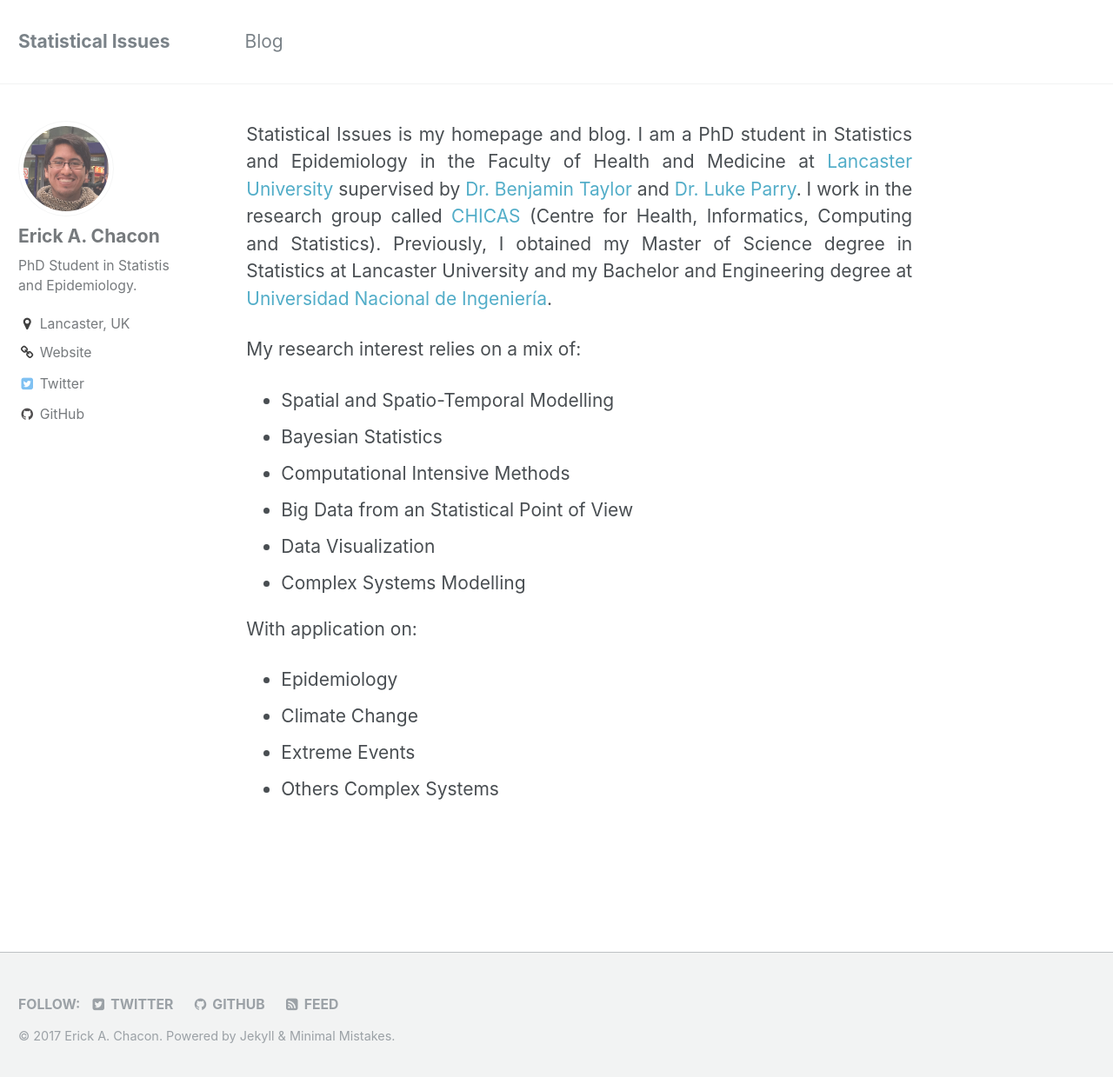
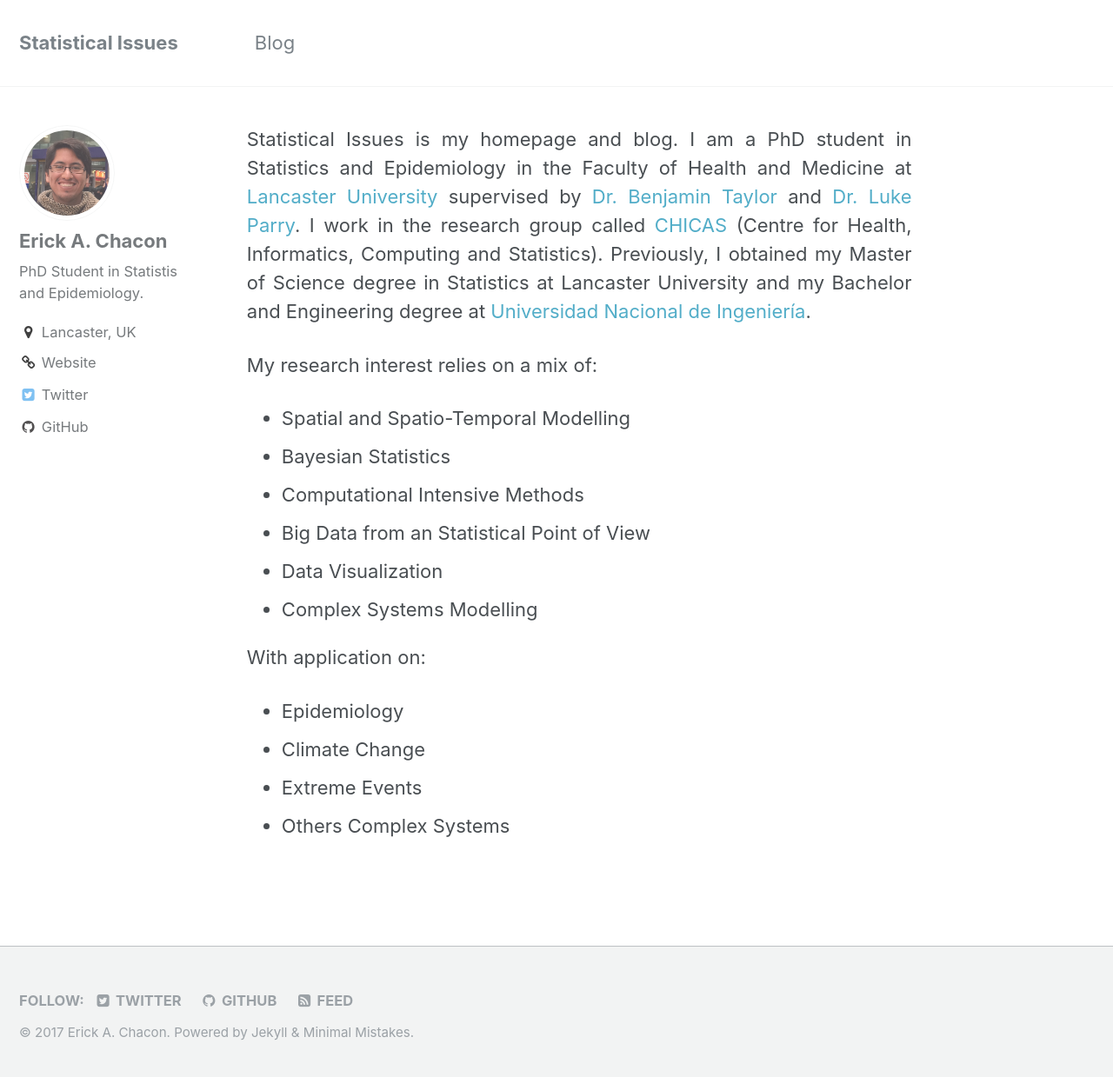
Before and after one commit to ErickChacon/ErickChacon.github.io, a Jekyll site: the page built from _pages/home.md, in a window 1280 px wide and 1244 px high. Shown: the top 1239 px of the window at 87% size. Built offline with Jekyll 4.4.1, drawn with Linux system fonts in a browser that asks for light colours.

Commit message:
recovering good font size

```diff
--- a/_sass/_page.scss
+++ b/_sass/_page.scss
@@ -400,6 +400,6 @@
   text-transform: uppercase;
 }
 
-body {
-  font-size: 21px;
-}
+// body {
+//   font-size: 21px;
+// }
```
